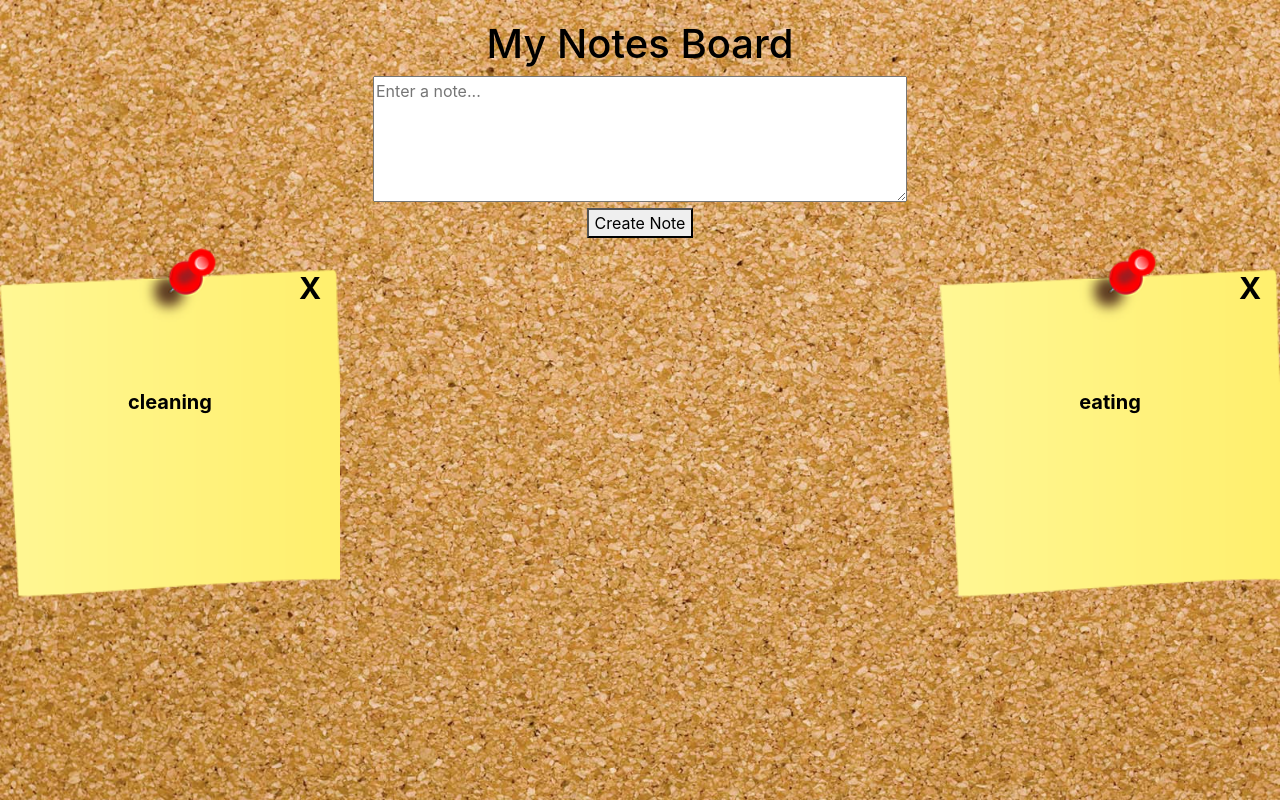
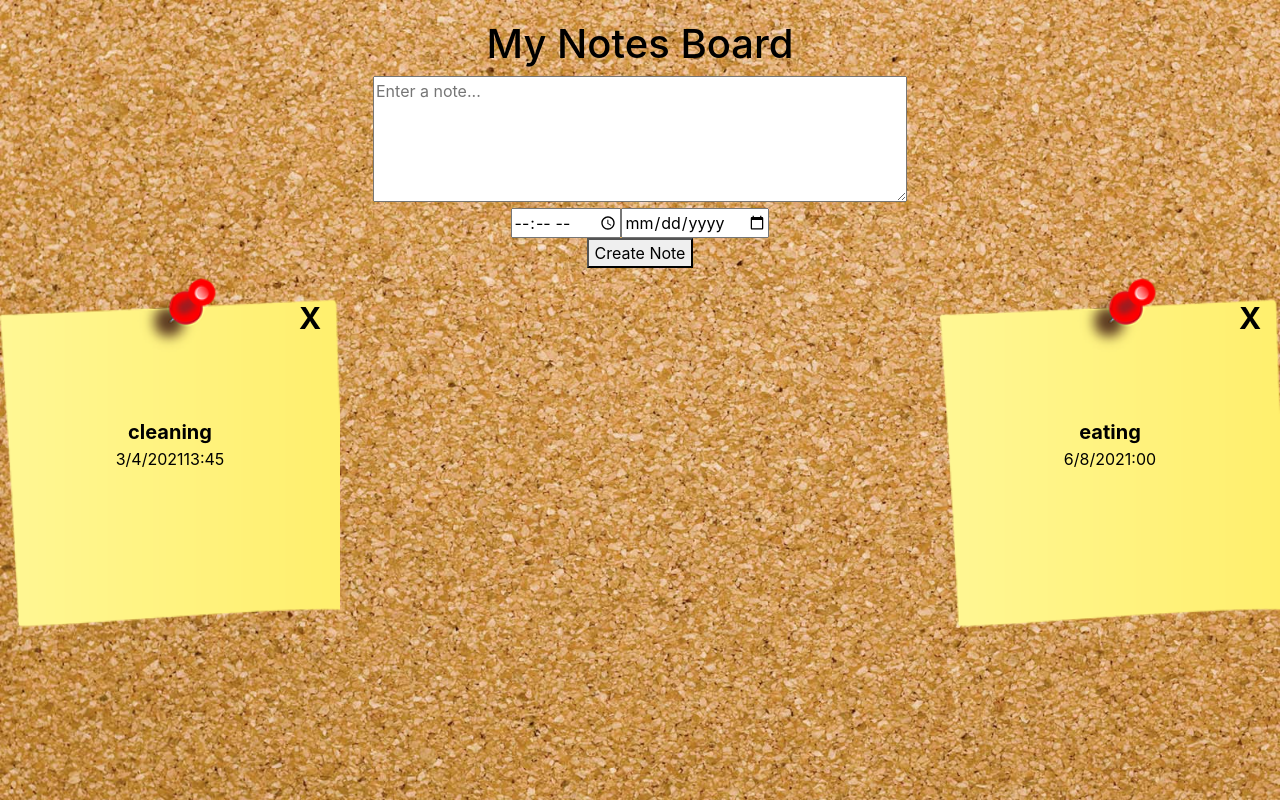
Before and after one commit to Sparco7/notes-react, a React (Create React App) app: page / in a window 1280 px wide. Built offline with nearby package versions, Linux system fonts and the light colour scheme.

Commit message:
adding date and time to input

```diff
--- a/src/App.js
+++ b/src/App.js
@@ -5,12 +5,21 @@ import "./index.css";
 
 class App extends React.Component {
   state = {
-    notes: ["cleaning", "eating"],
+    // notes: ["cleaning", "eating"],
+    notes: [
+      { task: "cleaning", time: "13:45", date: "3/4/2021" },
+      { task: "eating", time: "21:00", date: "6/8/20" },
+    ],
   };
 
-  addNote = (val) => {
-    console.log("adding a note", val);
-    this.setState({ notes: [val, ...this.state.notes] });
+  // addNote = (val) => {
+  //   console.log("adding a note", val);
+  //   this.setState({ notes: [val, ...this.state.notes] });
+  // };
+
+  addNote = (task, time, date) => {
+    console.log("adding a note", task);
+    this.setState({ notes: [{task, time, date}, ...this.state.notes] });
   };
 
   deleteNote = (val) => {
--- a/src/Input.js
+++ b/src/Input.js
@@ -4,18 +4,31 @@ import "./index.css";
 class Input extends React.Component {
   state = {
     value: "",
+    date: "",
+    time: ""
   };
 
   handleChange = (event) => {
     this.setState({ value: event.target.value });
     console.log(this.state.value);
+  };
+
+  timeChange = (event) => {
+      console.log("clicking time");
+      this.setState({ time: event.target.value });
+  }
+
+  dateChange = (event) => {
+    this.setState({ date: event.target.value });
   }
 
   createNote = (event) => {
     this.setState({ value: event.target.value });
     console.log("create note");
-    this.props.newNote(this.state.value)
+    this.props.newNote(this.state.value, this.state.time, this.state.date);
+    console.log("time selected",this.state.time);
   };
+
 
   render() {
     return (
@@ -33,6 +46,10 @@ class Input extends React.Component {
             ></textarea>
           </div>
         </div>
+        <div className="container">
+          <input type="time" value={this.state.time} onChange={this.timeChange} />
+          <input type="date" value={this.state.date} onChange={this.dateChange}/>
+        </div>
 
         <div className="col create-col">
           <button onClick={this.createNote} id="create_btn">
--- a/src/Note.js
+++ b/src/Note.js
@@ -14,7 +14,8 @@ const Note = (props) => {
       <button className="delete-btn" onClick={deleteNote}>
         X
       </button>
-      <div className="para">{props.note}</div>
+      <div className="para">{props.note.task}</div>
+      <div>{props.note.date}{props.note.time}</div>
     </div>
   );
 };
```
